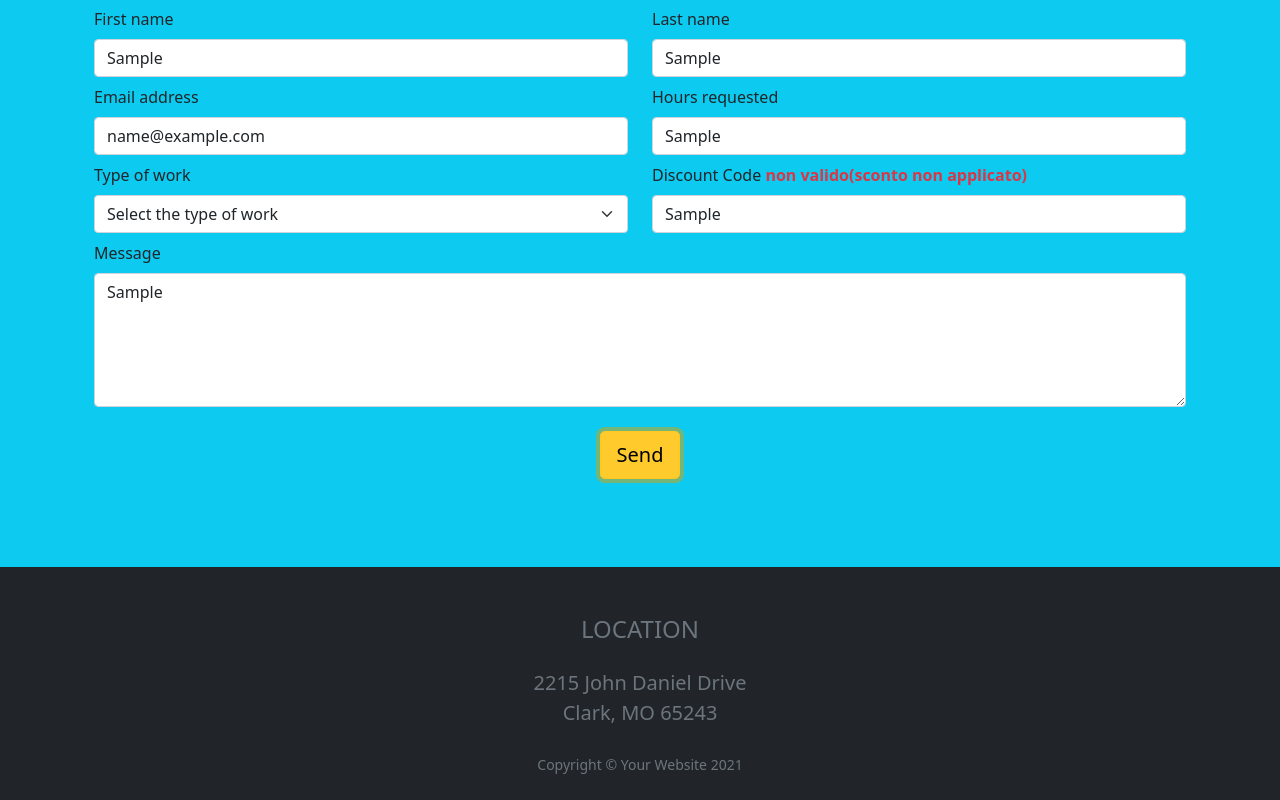
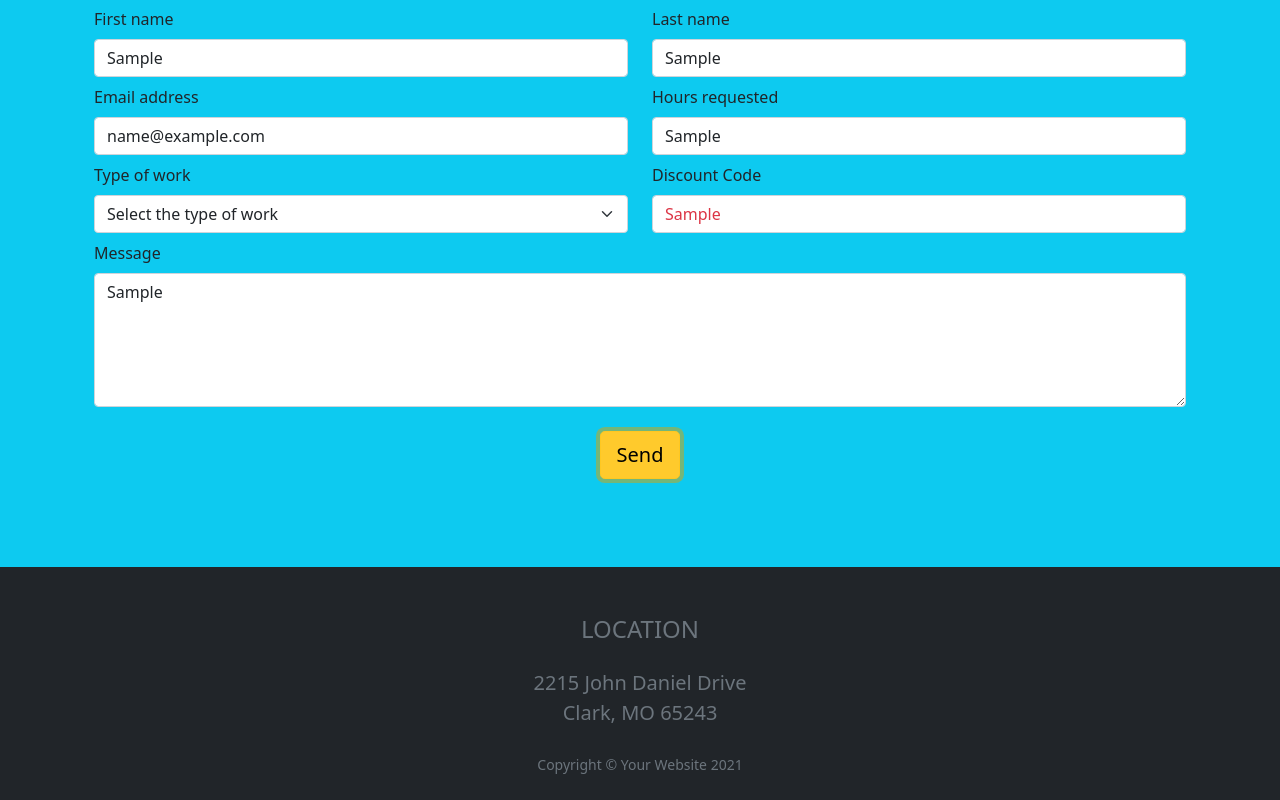
Before and after one commit to AlesDod02/bootstrap-js-freelancer, a plain HTML site: page index.html in a window 1280 px wide. Both pictures are taken after typing "Sample", "Sample", "name@example.com", "Sample", "Sample", "Sample" into the empty fields and a click on the button "Send". Shown: the part 1656-2456 px from the top of the page. Drawn offline with nearby package versions, Linux system fonts and the light colour scheme.

Commit message:
final commit

```diff
--- a/index.html
+++ b/index.html
@@ -146,8 +146,8 @@
             </select>
           </div>
           <!-- Discount Code-->
-          <div class="col-sm-6 col-12">
-            <label class="form-label" for="phone">Discount Code <span id="nonValido" class="text-danger fw-bold"></span></label>
+          <div class="col-sm-6 col-12" id="codeWrong">
+            <label class="form-label" for="phone">Discount Code </label>
             <input class="form-control" id="discount" type="text" />
           </div>
           <!-- Message input-->
--- a/js/main.js
+++ b/js/main.js
@@ -71,7 +71,8 @@ function bookService(event) {
         }
         ;
     } else {
-        document.getElementById("nonValido").innerHTML = `non valido(sconto non applicato)`;
+        document.getElementById("codeWrong").innerHTML = `<label class="form-label" for="phone">Discount Code </label>
+        <input class="form-control text-danger" id="discount" type="text" value ="${discountCode}"/>`;
         if (optionService == "Backend") {
             let price = timeRequested * 20.50
             console.log(price);
```
